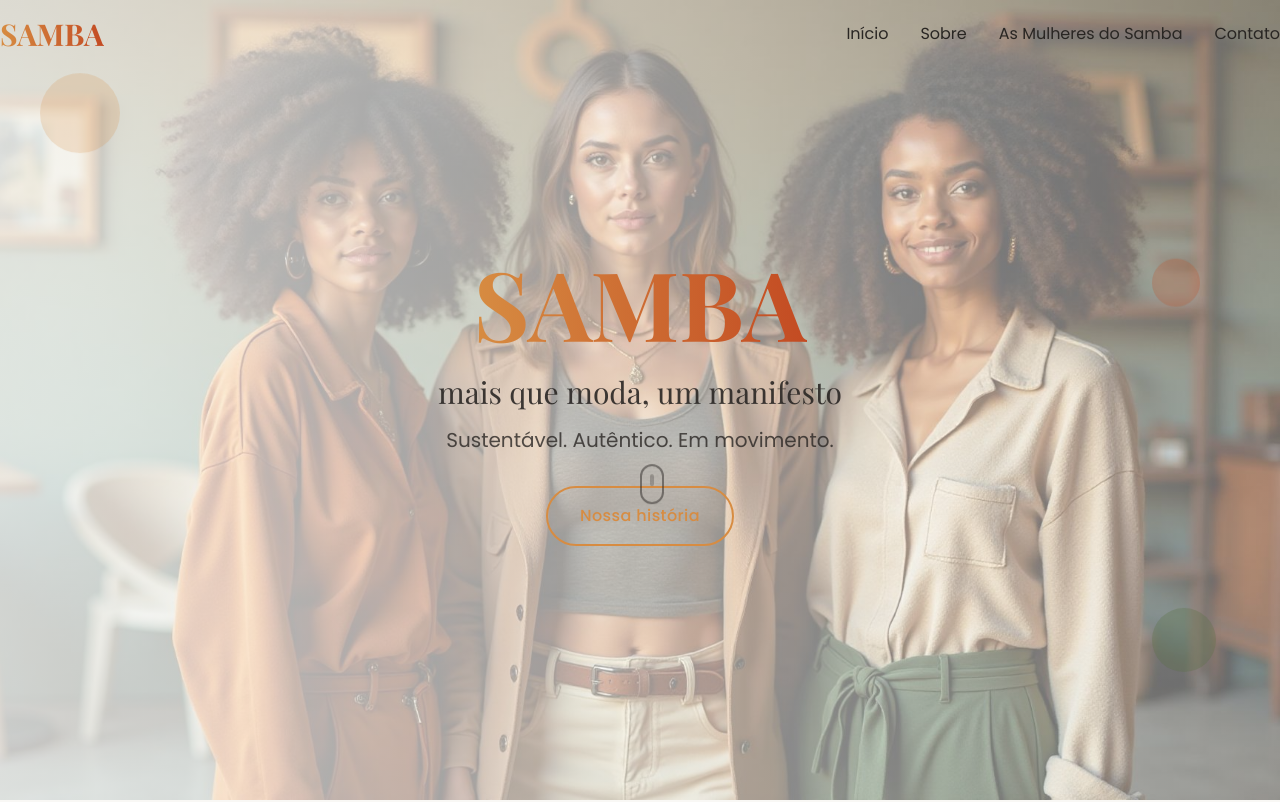
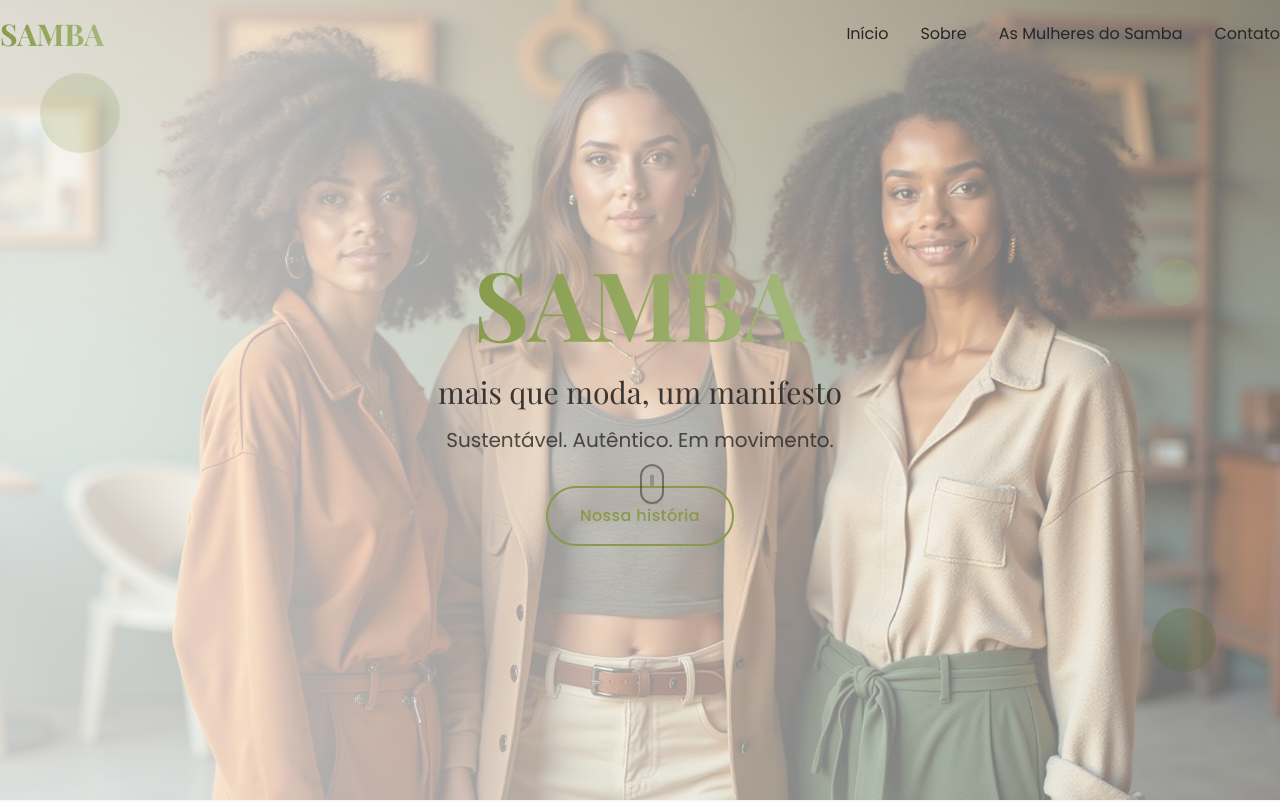
Before and after one commit to kef93/s.a.m.b.a_brecho, a React (Vite) app: page / in a window 1280 px wide. Shown: the top 802 px of the page. Built offline with nearby package versions, Linux system fonts and the light colour scheme; a web font is replaced by a local one.

Commit message:
Refactor: Trocar cores marrons por verde oliva
Atualiza a paleta de cores do site, substituindo tons marrons por verde oliva em todos os elementos que utilizavam a cor marrom.

```diff
--- a/src/components/CollectionSection.tsx
+++ b/src/components/CollectionSection.tsx
@@ -54,6 +54,93 @@ const CollectionSection = () => {
     curator: "Clara"
   }];
   const filteredPieces = activeFilter === 'Todos' ? pieces : pieces.filter(piece => piece.category === activeFilter);
-  return;
+
+  return (
+    <section id="colecao" className="section-padding bg-gradient-subtle">
+      <div className="container-samba">
+        <div className="text-center mb-16">
+          <h2 className="font-playfair text-4xl md:text-5xl lg:text-6xl font-bold mb-6 text-gradient animate-fade-in-up">
+            Nossa Coleção
+          </h2>
+          <p className="font-poppins text-lg md:text-xl text-muted-foreground max-w-3xl mx-auto animate-fade-in-up">
+            Cada peça é cuidadosamente selecionada e curada por nossa equipe,
+            garantindo qualidade, autenticidade e estilo únicos.
+          </p>
+        </div>
+
+        {/* Filters */}
+        <div className="flex flex-wrap justify-center gap-4 mb-12">
+          {filters.map((filter, index) => (
+            <button
+              key={filter}
+              onClick={() => setActiveFilter(filter)}
+              className={`px-6 py-3 rounded-full font-medium transition-all duration-300 animate-fade-in-up ${
+                activeFilter === filter
+                  ? 'bg-primary text-primary-foreground shadow-warm'
+                  : 'bg-secondary text-secondary-foreground hover:bg-accent hover:text-accent-foreground'
+              }`}
+              style={{ animationDelay: `${index * 0.1}s` }}
+            >
+              {filter}
+            </button>
+          ))}
+        </div>
+
+        {/* Collection Grid */}
+        <div className="grid grid-cols-1 md:grid-cols-2 lg:grid-cols-3 gap-8">
+          {filteredPieces.map((piece, index) => (
+            <div
+              key={piece.id}
+              className="bg-card rounded-2xl overflow-hidden shadow-elegant card-hover animate-scale-in"
+              style={{ animationDelay: `${index * 0.1}s` }}
+            >
+              <div className="relative group">
+                <img
+                  src={piece.image}
+                  alt={piece.name}
+                  className="w-full h-64 object-cover transition-transform duration-300 group-hover:scale-105"
+                />
+                <div className="absolute top-4 right-4 flex gap-2">
+                  <button className="p-2 bg-background/80 backdrop-blur-sm rounded-full hover:bg-background transition-colors">
+                    <Heart className="w-4 h-4" />
+                  </button>
+                  <button className="p-2 bg-background/80 backdrop-blur-sm rounded-full hover:bg-background transition-colors">
+                    <ShoppingBag className="w-4 h-4" />
+                  </button>
+                </div>
+                <div className="absolute bottom-4 left-4 bg-primary/90 backdrop-blur-sm text-primary-foreground px-3 py-1 rounded-full text-sm font-medium">
+                  Curado por {piece.curator}
+                </div>
+              </div>
+
+              <div className="p-6">
+                <div className="flex justify-between items-start mb-3">
+                  <h3 className="font-playfair text-xl font-semibold text-card-foreground">
+                    {piece.name}
+                  </h3>
+                  <span className="font-poppins text-lg font-bold text-primary">
+                    {piece.price}
+                  </span>
+                </div>
+
+                <p className="text-muted-foreground text-sm mb-4 line-clamp-2">
+                  {piece.description}
+                </p>
+
+                <div className="flex items-center justify-between">
+                  <span className="px-3 py-1 bg-accent/20 text-accent text-xs font-medium rounded-full">
+                    {piece.category}
+                  </span>
+                  <button className="btn-samba-outline py-2 px-4 text-sm">
+                    Ver Detalhes
+                  </button>
+                </div>
+              </div>
+            </div>
+          ))}
+        </div>
+      </div>
+    </section>
+  );
 };
 export default CollectionSection;
--- a/src/index.css
+++ b/src/index.css
@@ -18,8 +18,8 @@ All colors MUST be HSL.
     --popover: 45 25% 98%;
     --popover-foreground: 30 8% 15%;
 
-    /* Primary: Caramelo */
-    --primary: 30 65% 55%;
+    /* Primary: Verde oliva médio */
+    --primary: 75 35% 45%;
     --primary-foreground: 45 25% 98%;
 
     /* Secondary: Areia clara */
@@ -30,13 +30,13 @@ All colors MUST be HSL.
     --muted: 45 15% 92%;
     --muted-foreground: 30 8% 45%;
 
-    /* Accent: Verde musgo */
-    --accent: 90 25% 35%;
+    /* Accent: Verde oliva escuro */
+    --accent: 75 40% 30%;
     --accent-foreground: 45 25% 98%;
 
-    /* Ferrugem para destaque */
-    --ferrugem: 15 70% 45%;
-    --ferrugem-foreground: 45 25% 98%;
+    /* Verde oliva claro para destaque */
+    --ferrugem: 80 30% 60%;
+    --ferrugem-foreground: 30 8% 15%;
 
     /* Areia */
     --areia: 45 25% 85%;
@@ -47,14 +47,14 @@ All colors MUST be HSL.
 
     --border: 45 20% 88%;
     --input: 45 20% 88%;
-    --ring: 30 65% 55%;
+    --ring: 75 35% 45%;
 
     --radius: 0.75rem;
 
     /* Custom Design Tokens */
-    --gradient-hero: linear-gradient(135deg, hsl(30 65% 55%), hsl(15 70% 45%));
+    --gradient-hero: linear-gradient(135deg, hsl(75 35% 45%), hsl(75 40% 30%));
     --gradient-subtle: linear-gradient(180deg, hsl(45 25% 98%), hsl(45 25% 95%));
-    --shadow-warm: 0 10px 30px -10px hsl(30 65% 55% / 0.2);
+    --shadow-warm: 0 10px 30px -10px hsl(75 35% 45% / 0.2);
     --shadow-elegant: 0 20px 40px -15px hsl(30 8% 15% / 0.1);
     --transition-smooth: all 0.4s cubic-bezier(0.4, 0, 0.2, 1);
 
@@ -86,7 +86,7 @@ All colors MUST be HSL.
     --popover: 30 8% 12%;
     --popover-foreground: 45 25% 95%;
 
-    --primary: 30 65% 60%;
+    --primary: 75 35% 50%;
     --primary-foreground: 30 8% 8%;
 
     --secondary: 30 8% 15%;
@@ -95,10 +95,10 @@ All colors MUST be HSL.
     --muted: 30 8% 18%;
     --muted-foreground: 45 15% 65%;
 
-    --accent: 90 25% 40%;
+    --accent: 75 40% 35%;
     --accent-foreground: 45 25% 95%;
 
-    --ferrugem: 15 70% 50%;
+    --ferrugem: 80 30% 65%;
     --ferrugem-foreground: 30 8% 8%;
 
     --areia: 45 25% 25%;
@@ -109,12 +109,12 @@ All colors MUST be HSL.
 
     --border: 30 8% 20%;
     --input: 30 8% 20%;
-    --ring: 30 65% 60%;
+    --ring: 75 35% 50%;
 
     /* Dark mode gradients */
-    --gradient-hero: linear-gradient(135deg, hsl(30 65% 45%), hsl(15 70% 35%));
+    --gradient-hero: linear-gradient(135deg, hsl(75 35% 40%), hsl(75 40% 25%));
     --gradient-subtle: linear-gradient(180deg, hsl(30 8% 12%), hsl(30 8% 8%));
-    --shadow-warm: 0 10px 30px -10px hsl(30 65% 45% / 0.3);
+    --shadow-warm: 0 10px 30px -10px hsl(75 35% 40% / 0.3);
     --shadow-elegant: 0 20px 40px -15px hsl(0 0% 0% / 0.4);
     --sidebar-background: 240 5.9% 10%;
     --sidebar-foreground: 240 4.8% 95.9%;
@@ -155,7 +155,7 @@ All colors MUST be HSL.
   /* Custom Button Variants */
   .btn-samba {
     @apply bg-gradient-to-r from-primary to-ferrugem text-primary-foreground px-8 py-4 rounded-full font-medium tracking-wide transition-all duration-300 hover:scale-105;
-    box-shadow: 0 10px 30px -10px hsl(30 65% 55% / 0.2);
+    box-shadow: 0 10px 30px -10px hsl(75 35% 45% / 0.2);
   }
 
   .btn-samba:hover {
```
